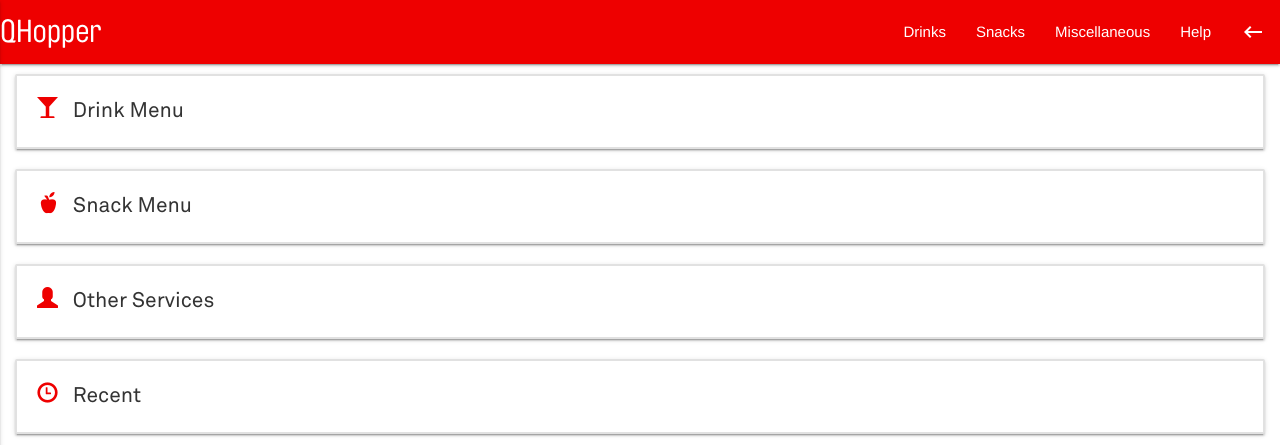
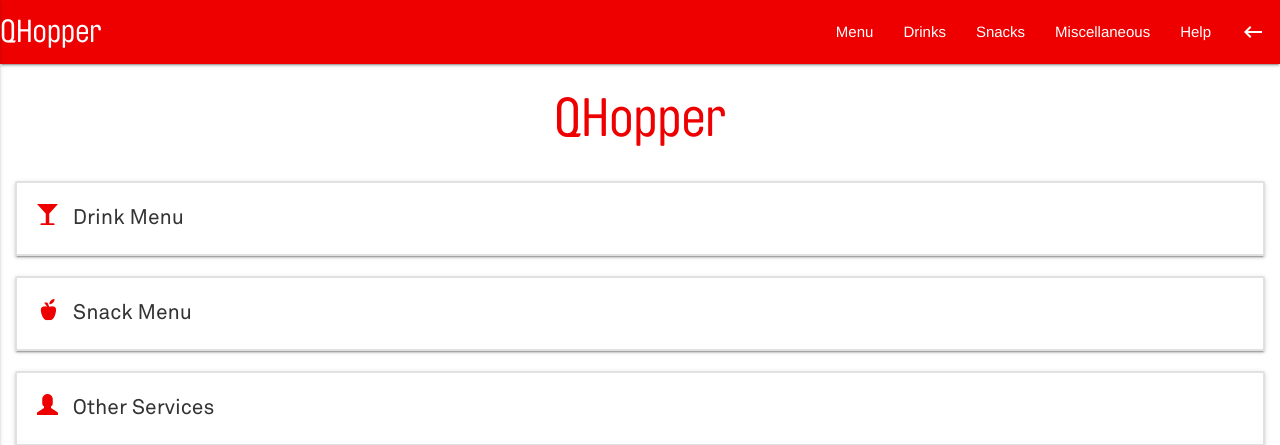
Before and after one commit to benjmo/PythonOnAPlane, a Flask app: page / in a window 1280 px wide. Shown: the top 445 px of the page. Run offline with Flask 2, Linux system fonts and the light colour scheme; some libraries are stand-ins or nearby versions.

Commit message:
sidebar add menu + Qhopper header in menu page

```diff
--- a/templates/passenger.html
+++ b/templates/passenger.html
@@ -19,12 +19,14 @@
     <a href="#" data-activates="mobile-demo" class="button-collapse"><i class="material-icons">menu</i></a>
     <a href="#" onclick="changeView('back')" data-activates="mobile-demo" class="pull-right"><i class="material-icons">keyboard_backspace</i></a>
     <ul class="right hide-on-med-and-down">
+      <li><a href="#" onclick="changeView('main-menu')">Menu</a></li>
       <li><a href="#" onclick="changeView('drinks')">Drinks</a></li>
       <li><a href="#" onclick="changeView('snacks')">Snacks</a></li>
       <li><a href="#" onclick="changeView('other')">Miscellaneous</a></li>
       <li><a href="#">Help</a></li>
     </ul>
     <ul class="side-nav" id="mobile-demo">
+      <li><a href="#" onclick="changeView('main-menu')">Menu</a></li>
       <li><a href="#" onclick="changeView('drinks')">Drinks</a></li>
       <li><a href="#" onclick="changeView('snacks')">Snacks</a></li>
       <li><a href="#" onclick="changeView('other')">Miscellaneous</a></li>
@@ -36,7 +38,7 @@
 <div id="main-menu">
 
 <div id="content" class="col-xs-12">
-
+    <center><h2 style="color:#EE0000">QHopper</h2></center>
     <div id="item" class="col-xs-12 card" onclick="changeView('drinks')">
     <i class="glyphicon glyphicon-glass" style="color:#EE0000"></i>
       Drink Menu
```
